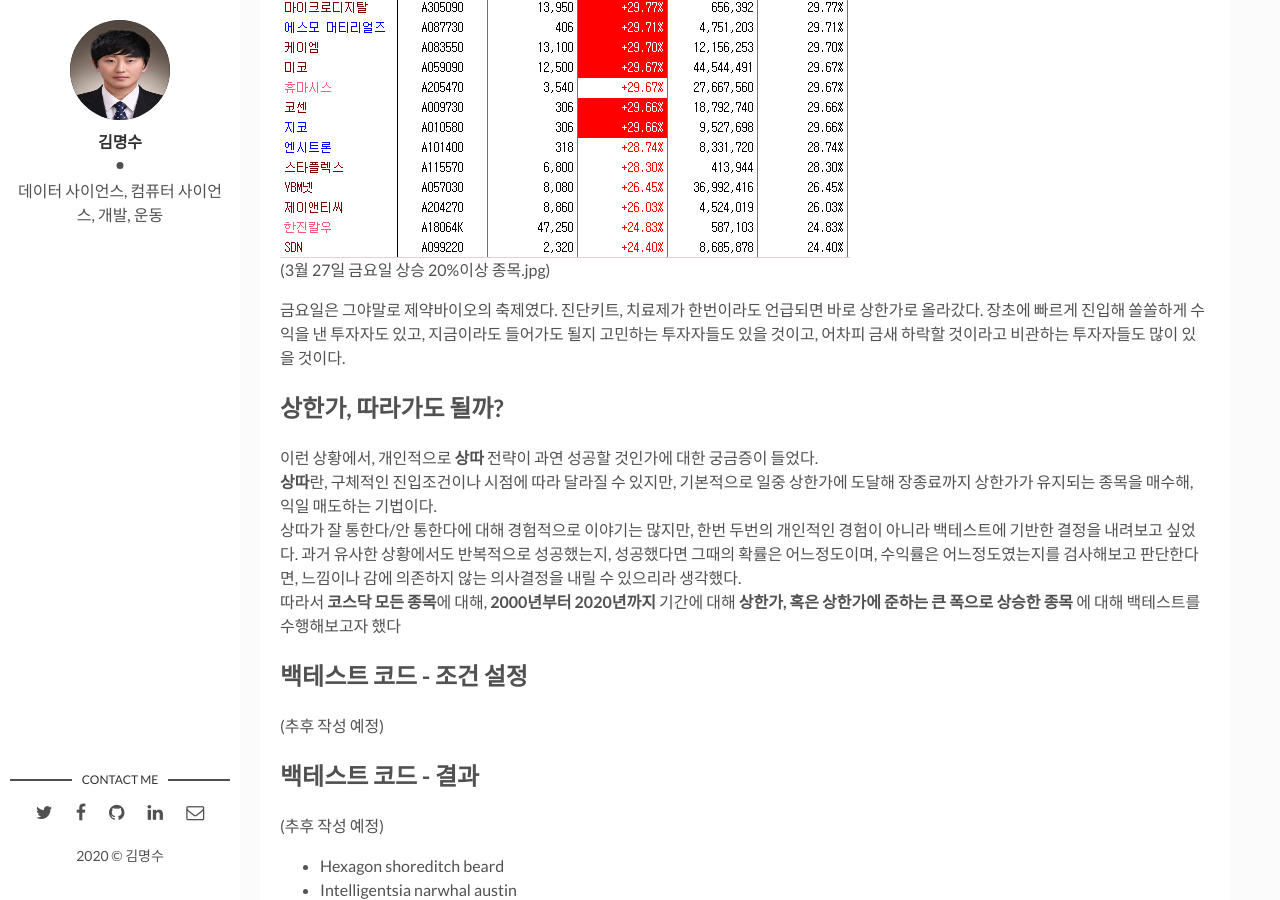
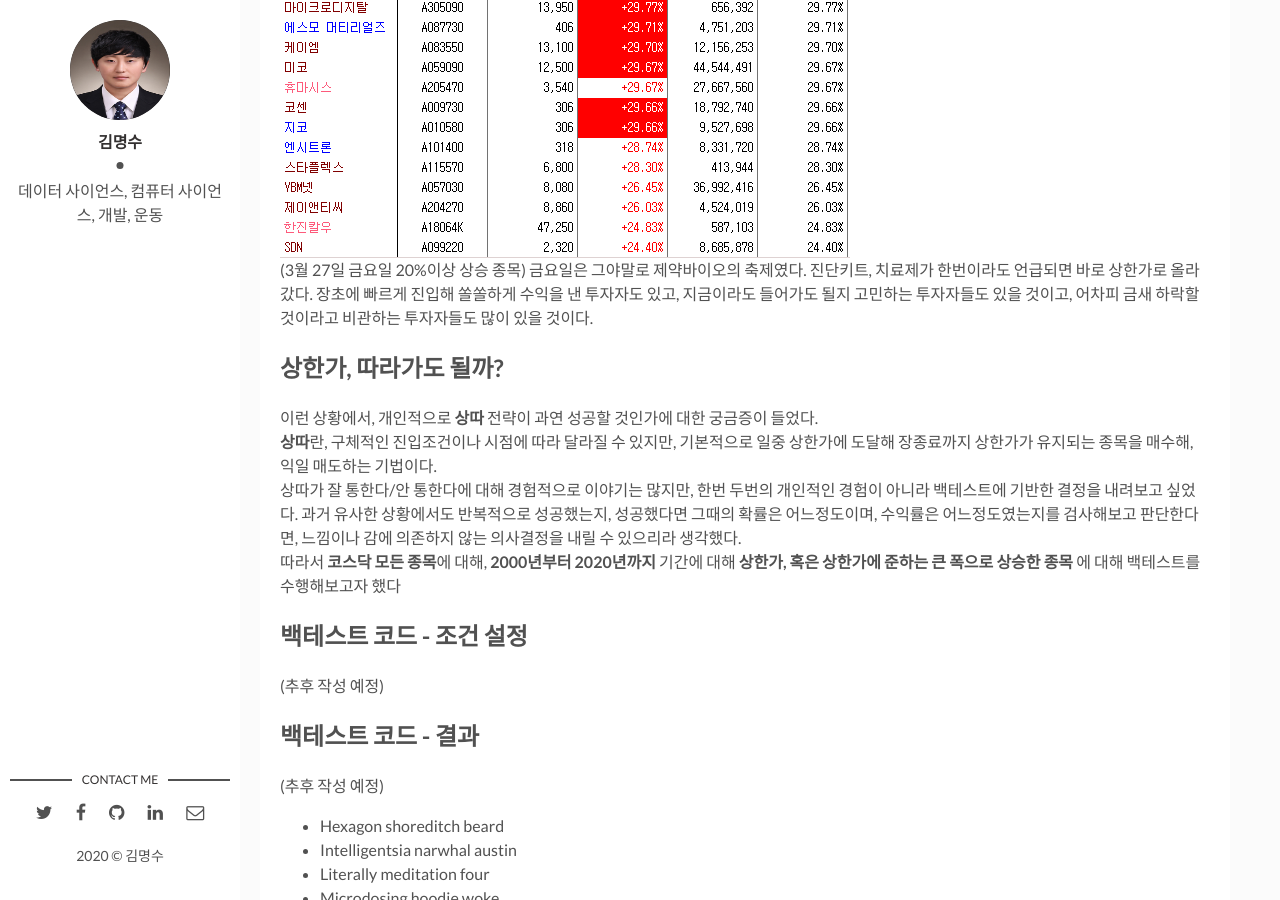
Before and after one commit to CodyBuilder-dev/codybuilder-dev.github.io, a Jekyll site: the page built from _posts/2020-03-28-상한가-따라잡기,-과연-유의미한-전략일까.markdown, in a window 1280 px wide and 900 px high, scrolled down 1227 px. Built offline with Jekyll 4.4.1, drawn with Linux system fonts in a browser that asks for light colours.

Commit message:
[Docs] 상한가 포스트 수정

```diff
--- a/_posts/2020-03-28-상한가-따라잡기,-과연-유의미한-전략일까.markdown
+++ b/_posts/2020-03-28-상한가-따라잡기,-과연-유의미한-전략일까.markdown
@@ -13,9 +13,8 @@ tags: [Finance, Stock,Backtest]
 개인적으로 증시 회복의 원인이 무엇인가를 논하는 것도, 앞으로 어떻게 흘러갈 것인가 예측하고 포지션을 취해 투자를 하는 것도 모두 중요하지만, 이번 글에서는 그러한 것들은 추후의 과제로 남겨두고 퀀트투자자의 입장에서 과거 유사한 경우에 어떻게 진행되었나 백테스트를 진행해 보고자 한다
 
 ## 현재 장 상황 - 바이오가 또...
-![상한가]({{site.baseurl}}/assets/img/0327_상한가.png)
-(3월 27일 금요일 상승 20%이상 종목.jpg)
-
+![상한가]({{site.url}}/assets/img/0327_상한가.PNG)
+(3월 27일 금요일 20%이상 상승 종목)
 금요일은 그야말로 제약바이오의 축제였다. 진단키트, 치료제가 한번이라도 언급되면 바로 상한가로 올라갔다. 장초에 빠르게 진입해 쏠쏠하게 수익을 낸 투자자도 있고, 지금이라도 들어가도 될지 고민하는 투자자들도 있을 것이고, 어차피 금새 하락할 것이라고 비관하는 투자자들도 많이 있을 것이다.
 
 ## 상한가, 따라가도 될까?
```
